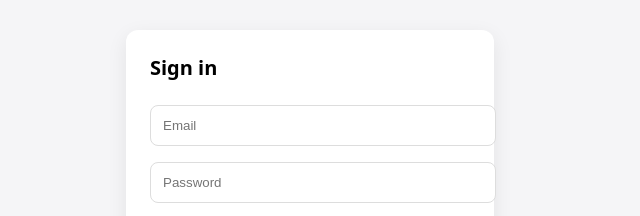
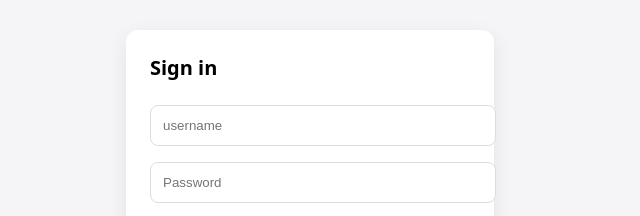
Before and after one commit to markis22/LoginPage_demo, a plain HTML site: page index.html in a window 1280 px wide. Shown: the part 241-457 px from the top of the page, 330-970 px from the left. Drawn offline with Linux system fonts and the light colour scheme.

Commit message:
Update index.html

```diff
--- a/index.html
+++ b/index.html
@@ -18,7 +18,7 @@
   <div class="card">
     <h1>Sign in</h1>
     <form id="loginForm">
-      <input id="username" type="email" placeholder="Email" required />
+      <input id="username" type="username" placeholder="username" required />
       <input id="password" type="password" placeholder="Password" required />
       <button type="submit">Log in</button>
       <div id="msg" class="msg"></div>
```
